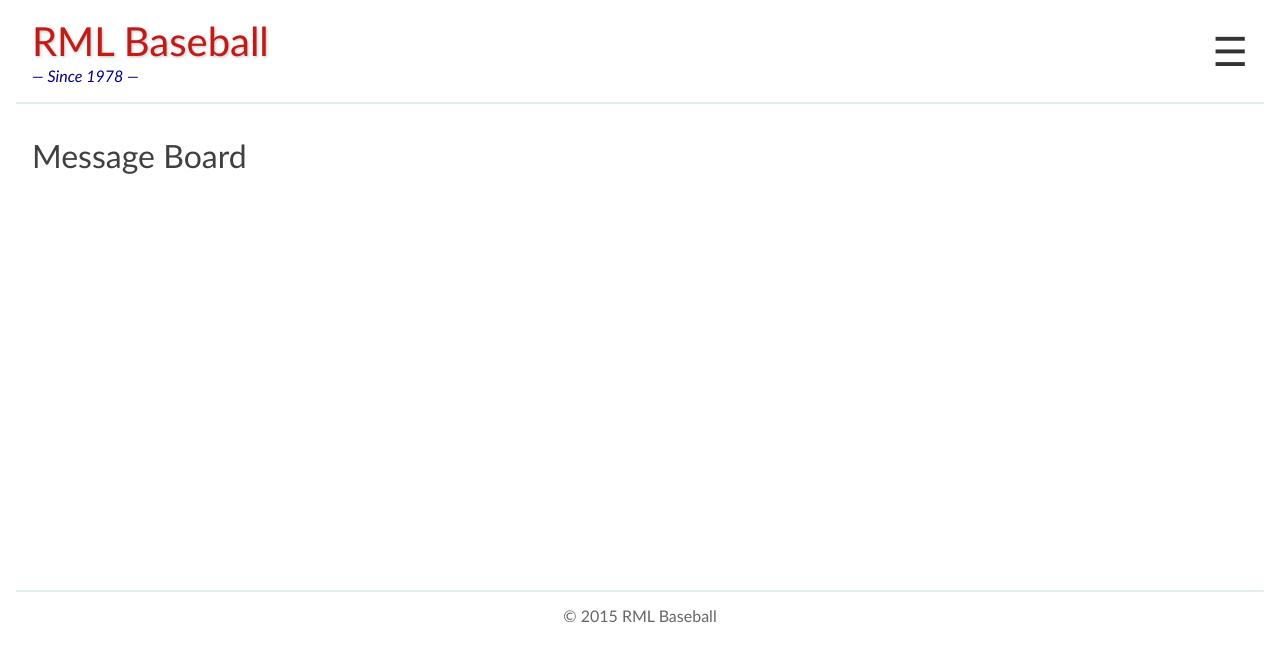
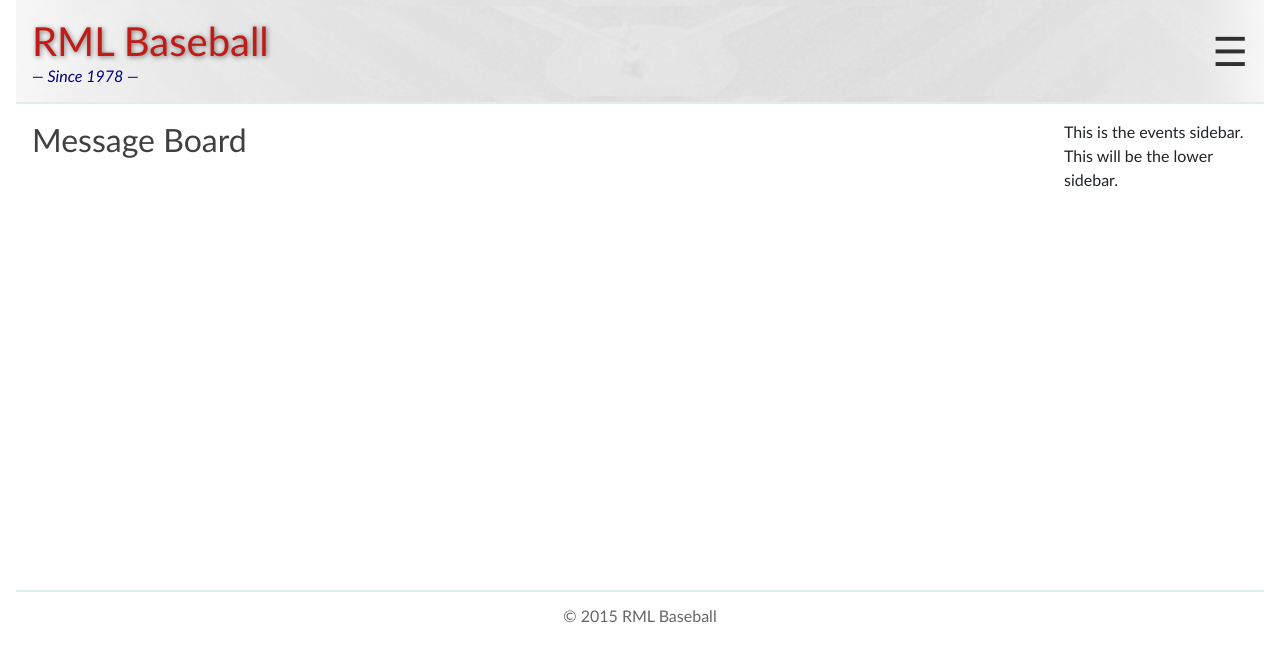
Before and after one commit to mike14747/rmlbb2, a Next.js app: page /board in a window 1280 px wide. Shown: the top 662 px of the page. Built offline with nearby package versions, Linux system fonts and the light colour scheme.

Commit message:
Added a background image to the header with linear gradients on either side with media queries to tweak it.

```diff
--- /dev/null
+++ b/components/EventsSidebar.js
@@ -0,0 +1,11 @@
+import styles from '../styles/EventsSidebar.module.css';
+
+const EventsSidebar = () => {
+    return (
+        <>
+            This is the events sidebar.
+        </>
+    );
+};
+
+export default EventsSidebar;
--- a/components/Layout.js
+++ b/components/Layout.js
@@ -2,13 +2,22 @@ import PropTypes from 'prop-types';
 
 import Header from './Header';
 import Footer from './Footer';
+import EventsSidebar from './EventsSidebar';
 
 const Layout = ({ children }) => {
     return (
         <>
             <Header />
 
-            <main className="main-container">{children}</main>
+            <div className="wrapper">
+                <main className="main-container">{children}</main>
+                <section className="sidebar">
+                    <aside>
+                        <EventsSidebar />
+                    </aside>
+                    <aside>This will be the lower sidebar.</aside>
+                </section>
+            </div>
 
             <Footer />
         </>
--- a/styles/Header.module.css
+++ b/styles/Header.module.css
@@ -1,5 +1,9 @@
 .header {
     background-color: rgba(255, 255, 255, 1);
+    background-image: linear-gradient(90deg, rgba(255, 255, 255, 0.75), 50%, rgba(255, 255, 255, 0)),
+        linear-gradient(-90deg, rgba(255, 255, 255, 0.75), 25%, rgba(255, 255, 255, 0)), url('/images/header_bg.jpg');
+    background-size: stretch;
+    background-position: center;
     color: #666666;
     border-bottom: 2px #ddeeee solid;
     display: flex;
@@ -15,8 +19,8 @@
 }
 
 .heading {
-    color: #C11B17;
-    text-shadow: 1px 1px 3px rgba(0, 0, 0, 0.25);
+    color: #c11b17;
+    text-shadow: 1px 1px 5px rgba(0, 0, 0, 0.50);
     margin-bottom: 0;
     font-size: 1.75rem;
 }
@@ -29,11 +33,11 @@
 }
 
 .subHeading::before {
-    content: "\2014\00A0";
+    content: '\2014\00A0';
 }
 
 .subHeading::after {
-    content: "\00A0\2014";
+    content: '\00A0\2014';
 }
 
 @media (min-width: 480px) {
@@ -43,6 +47,11 @@
 
     .subHeading {
         font-size: 0.9rem;
+    }
+
+    .header {
+        background-image: linear-gradient(90deg, rgba(255, 255, 255, 0.80), 40%, rgba(255, 255, 255, 0)),
+            linear-gradient(-90deg, rgba(255, 255, 255, 0.80), 20%, rgba(255, 255, 255, 0)), url('/images/header_bg.jpg');
     }
 }
 
@@ -54,4 +63,9 @@
     .subHeading {
         font-size: 1rem;
     }
+
+    .header {
+        background-image: linear-gradient(90deg, rgba(255, 255, 255, 0.85), 30%, rgba(255, 255, 255, 0)),
+            linear-gradient(-90deg, rgba(255, 255, 255, 0.85), 15%, rgba(255, 255, 255, 0)), url('/images/header_bg.jpg');
+    }
 }
--- a/styles/Nav.module.css
+++ b/styles/Nav.module.css
@@ -47,7 +47,6 @@
 }
 
 .nav:hover {
-    background: linear-gradient(0deg, rgba(255, 255, 255, 0.75), rgba(255, 255, 255, 1), rgba(255, 255, 255, 0.75));
     color: #216290;
     transition: 0.3s;
 }
--- a/styles/globals.css
+++ b/styles/globals.css
@@ -15,11 +15,10 @@ html,
 body {
     height: 100%;
     margin: 0;
-    font-family: Calibri, "Gill Sans", Geneva, Noto, Arial, Helvetica,
-        sans-serif;
+    font-family: Calibri, 'Gill Sans', Geneva, Noto, Arial, Helvetica, sans-serif;
     font-size: 1rem;
     font-weight: 400;
-    line-height: 1.50;
+    line-height: 1.5;
     color: #212529;
     background-color: #ffffff;
     -webkit-text-size-adjust: 100%;
@@ -45,7 +44,7 @@ section {
 
 /* End HTML5 display-role reset for older browsers */
 
-[tabindex="-1"]:focus:not(:focus-visible) {
+[tabindex='-1']:focus:not(:focus-visible) {
     outline: 0 !important;
 }
 
@@ -163,7 +162,7 @@ blockquote {
 }
 
 .blockquote-footer::before {
-    content: "\2014\00A0";
+    content: '\2014\00A0';
 }
 
 b,
@@ -231,7 +230,7 @@ pre,
 code,
 kbd,
 samp {
-    font-family: Consolas, "Courier New", monospace;
+    font-family: Consolas, 'Courier New', monospace;
     font-size: 1em;
 }
 
@@ -347,16 +346,16 @@ select {
 }
 
 button,
-[type="button"],
-[type="reset"],
-[type="submit"] {
+[type='button'],
+[type='reset'],
+[type='submit'] {
     -webkit-appearance: button;
 }
 
 button:not(:disabled),
-[type="button"]:not(:disabled),
-[type="reset"]:not(:disabled),
-[type="submit"]:not(:disabled) {
+[type='button']:not(:disabled),
+[type='reset']:not(:disabled),
+[type='submit']:not(:disabled) {
     cursor: pointer;
 }
 
@@ -365,10 +364,10 @@ button:not(:disabled),
     border-style: none;
 }
 
-input[type="date"],
-input[type="time"],
-input[type="datetime-local"],
-input[type="month"] {
+input[type='date'],
+input[type='time'],
+input[type='datetime-local'],
+input[type='month'] {
     -webkit-appearance: textfield;
 }
 
@@ -409,7 +408,7 @@ progress {
     line-height: 0;
 }
 
-[type="search"] {
+[type='search'] {
     outline-offset: -2px;
     -webkit-appearance: textfield;
 }
@@ -446,14 +445,24 @@ template {
 
 .pageHeading {
     color: rgba(0, 0, 0, 0.75);
-    font-size: 1.50rem;
+    font-size: 1.5rem;
+}
+
+.wrapper {
+    width: 100%;
+    margin: 0 auto;
+    max-width: 1334px;
+    display: flex;
+    flex: 1;
+}
+
+.sidebar {
+    flex: 0 0 200px;
+    padding: 1rem 1rem 1rem 0;
 }
 
 .main-container {
     flex: 1;
-    width: 100%;
-    margin: 1rem auto;
-    max-width: 1334px;
     background-color: rgba(255, 255, 255, 1);
     padding: 1rem;
 }
@@ -472,36 +481,26 @@ template {
 }
 
 @media (min-width: 480px) {
-    .main-container,
-    .container {
-        width: calc(100% - 1rem);
-    }
-
     .pageHeading {
         font-size: 1.75rem;
     }
 }
 
 @media (min-width: 768px) {
-    .main-container,
-    .container {
-        width: calc(100% - 2rem);
-    }
-
     .pageHeading {
         font-size: 2rem;
     }
 }
 
 @media (min-width: 1024px) {
-    .main-container,
+    .wrapper,
     .container {
         width: calc(100% - 2rem);
     }
 }
 
 @media (min-width: 1366px) {
-    .main-container,
+    .wrapper,
     .container {
         width: calc(100% - 2rem);
     }
```
Also changed, not shown: public/images/header_bg.jpg (added), styles/EventsSidebar.module.css (added).
